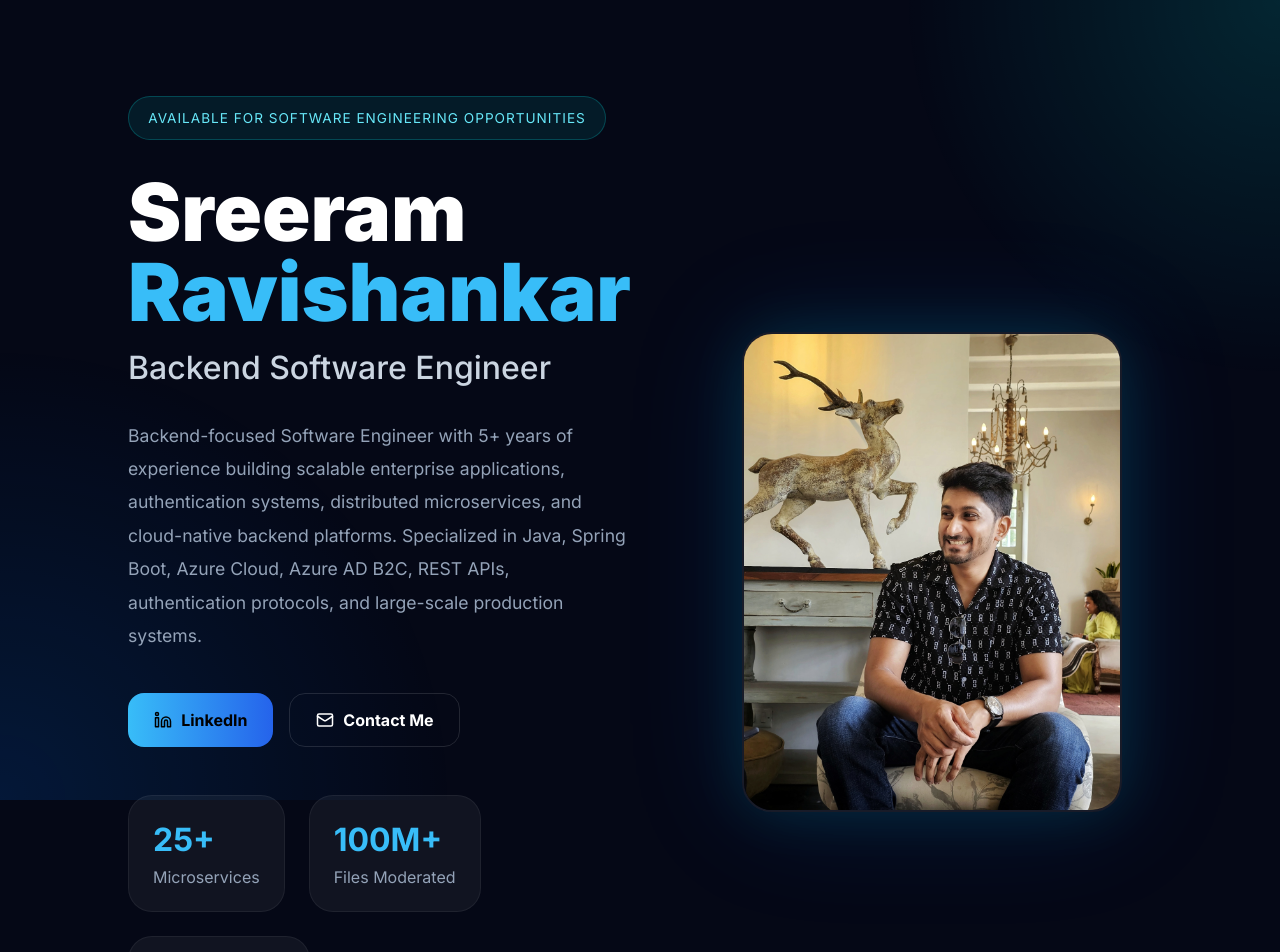
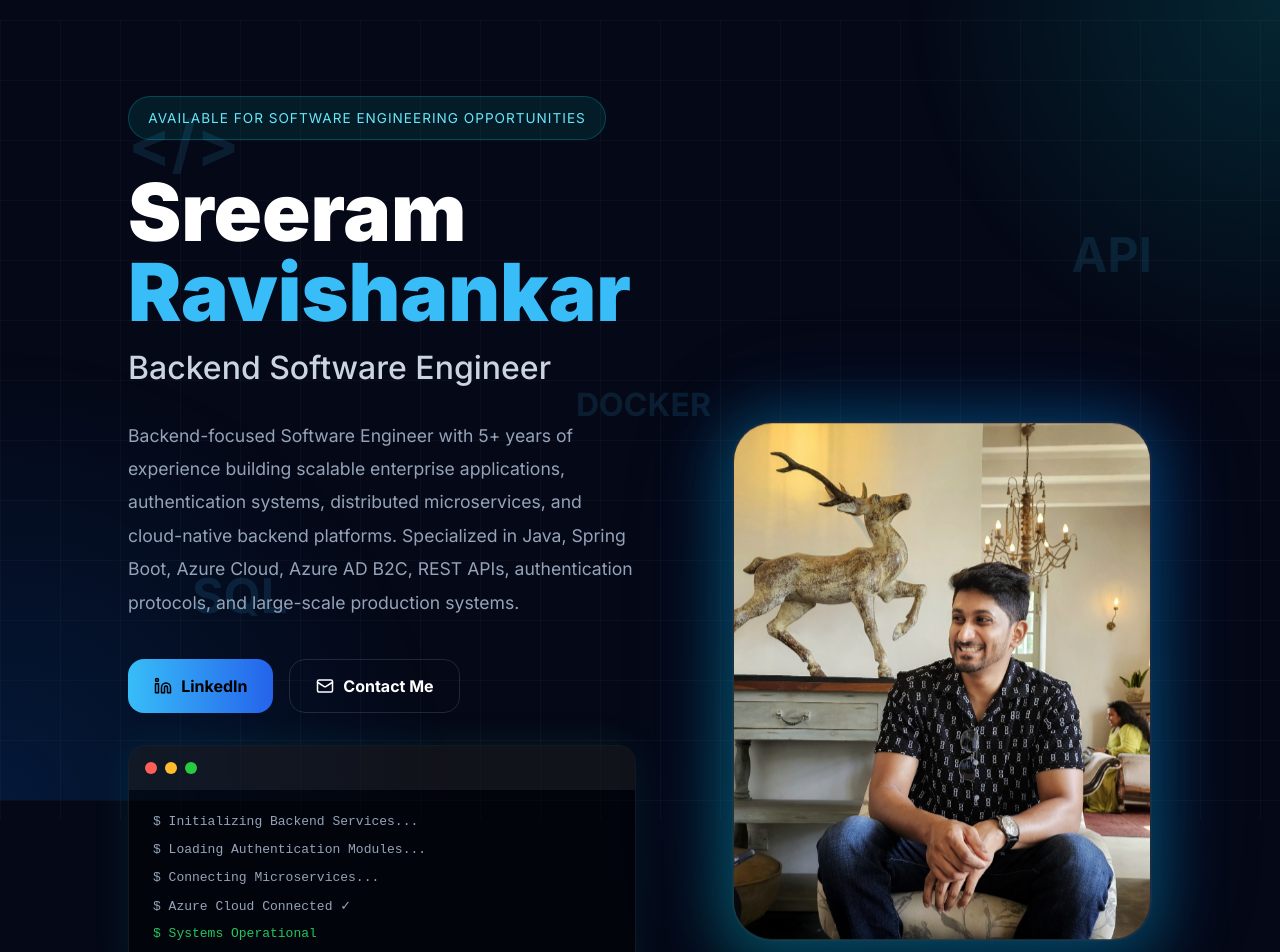
Before and after one commit to workram22/portfolio, a React (Create React App) app: page / in a window 1280 px wide. Shown: the top 952 px of the page. Built offline with nearby package versions, Linux system fonts and the light colour scheme.

Commit message:
ReDesign

```diff
--- a/src/App.js
+++ b/src/App.js
@@ -1,5 +1,6 @@
 import React from 'react';
 import './styles.css';
+
 import { motion } from 'framer-motion';
 
 import {
@@ -48,9 +49,22 @@ export default function App() {
   return (
       <div className="app">
 
+        {/* BACKGROUND */}
+
         <div className="background-glow"></div>
+        <div className="grid-background"></div>
 
-        {/* HERO SECTION */}
+        <div className="floating-icons">
+
+          <div className="floating-icon java">{'</>'}</div>
+          <div className="floating-icon api">API</div>
+          <div className="floating-icon db">SQL</div>
+          <div className="floating-icon cloud">AZURE</div>
+          <div className="floating-icon docker">DOCKER</div>
+
+        </div>
+
+        {/* HERO */}
 
         <section className="hero">
 
@@ -103,6 +117,28 @@ export default function App() {
                 <Mail size={18} />
                 Contact Me
               </a>
+
+            </div>
+
+            {/* TERMINAL */}
+
+            <div className="terminal-window">
+
+              <div className="terminal-header">
+                <span></span>
+                <span></span>
+                <span></span>
+              </div>
+
+              <div className="terminal-body">
+
+                <p>$ Initializing Backend Services...</p>
+                <p>$ Loading Authentication Modules...</p>
+                <p>$ Connecting Microservices...</p>
+                <p>$ Azure Cloud Connected ✓</p>
+                <p className="success">$ Systems Operational</p>
+
+              </div>
 
             </div>
 
@@ -233,16 +269,19 @@ export default function App() {
           <div className="timeline">
 
             <div className="timeline-item">
+
               <div className="timeline-icon">
                 <BriefcaseBusiness />
               </div>
 
               <div>
+
                 <h3>Straumann Group</h3>
                 <h4>Software Engineer - Java</h4>
                 <span>September 2023 — Present</span>
 
                 <ul>
+
                   <li>
                     Managed authentication services including Azure Active Directory,
                     Azure AD B2C custom policies, login services, and User Data Services.
@@ -269,7 +308,9 @@ export default function App() {
                   </li>
 
                 </ul>
+
               </div>
+
             </div>
 
             <div className="timeline-item">
@@ -303,34 +344,6 @@ export default function App() {
                   <li>
                     Developed and enhanced APIs,
                     implemented new microservices and cross-functional integrations.
-                  </li>
-
-                </ul>
-
-              </div>
-
-            </div>
-
-            <div className="timeline-item">
-
-              <div className="timeline-icon">
-                <Cpu />
-              </div>
-
-              <div>
-
-                <h3>Flagroot</h3>
-                <h4>Full Stack Developer Intern</h4>
-                <span>October 2019 — October 2020</span>
-
-                <ul>
-
-                  <li>
-                    Developed ERP systems using Java, JDBC, SQL and J2EE.
-                  </li>
-
-                  <li>
-                    Worked on real-world projects during Java Full Stack training.
                   </li>
 
                 </ul>
--- a/src/styles.css
+++ b/src/styles.css
@@ -33,19 +33,23 @@ html {
   min-height: 100vh;
   display: flex;
   align-items: center;
-  justify-content: space-between;
+  justify-content: center;
   padding: 6rem 10%;
-  gap: 5rem;
+  gap: 6rem;
+  position: relative;
+  z-index: 2;
 }
 
 .hero-left {
   flex: 1;
+  max-width: 700px;
 }
 
 .hero-right {
-  flex: 1;
+  width: 420px;
   display: flex;
   justify-content: center;
+  align-items: center;
 }
 
 .availability {
@@ -128,10 +132,10 @@ html {
 }
 
 .image-container img {
-  width: 380px;
-  height: 480px;
+  width: 420px;
+  height: 520px;
   object-fit: cover;
-  border-radius: 30px;
+  border-radius: 40px;
   border: 2px solid rgba(255,255,255,0.08);
   box-shadow:
           0 0 60px rgba(0,255,255,0.12),
@@ -405,3 +409,171 @@ footer span {
   }
 
 }
+
+.grid-background {
+  position: fixed;
+  inset: 0;
+  background-image:
+          linear-gradient(rgba(255,255,255,0.03) 1px, transparent 1px),
+          linear-gradient(90deg, rgba(255,255,255,0.03) 1px, transparent 1px);
+  background-size: 60px 60px;
+  z-index: -2;
+  animation: moveGrid 20s linear infinite;
+}
+
+@keyframes moveGrid {
+  from {
+    transform: translateY(0px);
+  }
+
+  to {
+    transform: translateY(60px);
+  }
+}
+
+.floating-icons {
+  position: fixed;
+  inset: 0;
+  pointer-events: none;
+  z-index: -1;
+}
+
+.floating-icon {
+  position: absolute;
+  color: rgba(56,189,248,0.12);
+  font-weight: 700;
+  animation: floatAnimation 10s infinite ease-in-out;
+}
+
+.java {
+  top: 15%;
+  left: 10%;
+  font-size: 4rem;
+}
+
+.api {
+  top: 30%;
+  right: 10%;
+  font-size: 3rem;
+}
+
+.db {
+  bottom: 20%;
+  left: 15%;
+  font-size: 3rem;
+}
+
+.cloud {
+  top: 70%;
+  right: 15%;
+  font-size: 2.5rem;
+}
+
+.docker {
+  top: 50%;
+  left: 45%;
+  font-size: 2rem;
+}
+
+@keyframes floatAnimation {
+
+  0% {
+    transform: translateY(0px);
+  }
+
+  50% {
+    transform: translateY(-20px);
+  }
+
+  100% {
+    transform: translateY(0px);
+  }
+
+}
+
+.terminal-window {
+  margin-top: 2rem;
+  background: rgba(0,0,0,0.45);
+  border: 1px solid rgba(255,255,255,0.08);
+  border-radius: 18px;
+  overflow: hidden;
+  max-width: 550px;
+  box-shadow: 0 0 40px rgba(0,255,255,0.08);
+}
+
+.terminal-header {
+  background: rgba(255,255,255,0.06);
+  padding: 1rem;
+  display: flex;
+  gap: 0.5rem;
+}
+
+.terminal-header span {
+  width: 12px;
+  height: 12px;
+  border-radius: 50%;
+}
+
+.terminal-header span:nth-child(1) {
+  background: #ff5f57;
+}
+
+.terminal-header span:nth-child(2) {
+  background: #ffbd2e;
+}
+
+.terminal-header span:nth-child(3) {
+  background: #28ca42;
+}
+
+.terminal-body {
+  padding: 1.5rem;
+  font-family: monospace;
+}
+
+.terminal-body p {
+  color: #94a3b8;
+  margin-bottom: 0.8rem;
+}
+
+.terminal-body .success {
+  color: #22c55e;
+}
+
+.image-container {
+  position: relative;
+}
+
+.image-container::before {
+  content: '';
+  position: absolute;
+  inset: -15px;
+  background: linear-gradient(
+          45deg,
+          rgba(0,255,255,0.2),
+          rgba(0,100,255,0.2)
+  );
+  border-radius: 40px;
+  z-index: -1;
+  filter: blur(30px);
+}
+
+.image-container img {
+  animation: floatProfile 5s ease-in-out infinite;
+}
+
+@keyframes floatProfile {
+
+  0% {
+    transform: translateY(0px);
+  }
+
+  50% {
+    transform: translateY(-10px);
+  }
+
+  100% {
+    transform: translateY(0px);
+  }
+
+}
```
